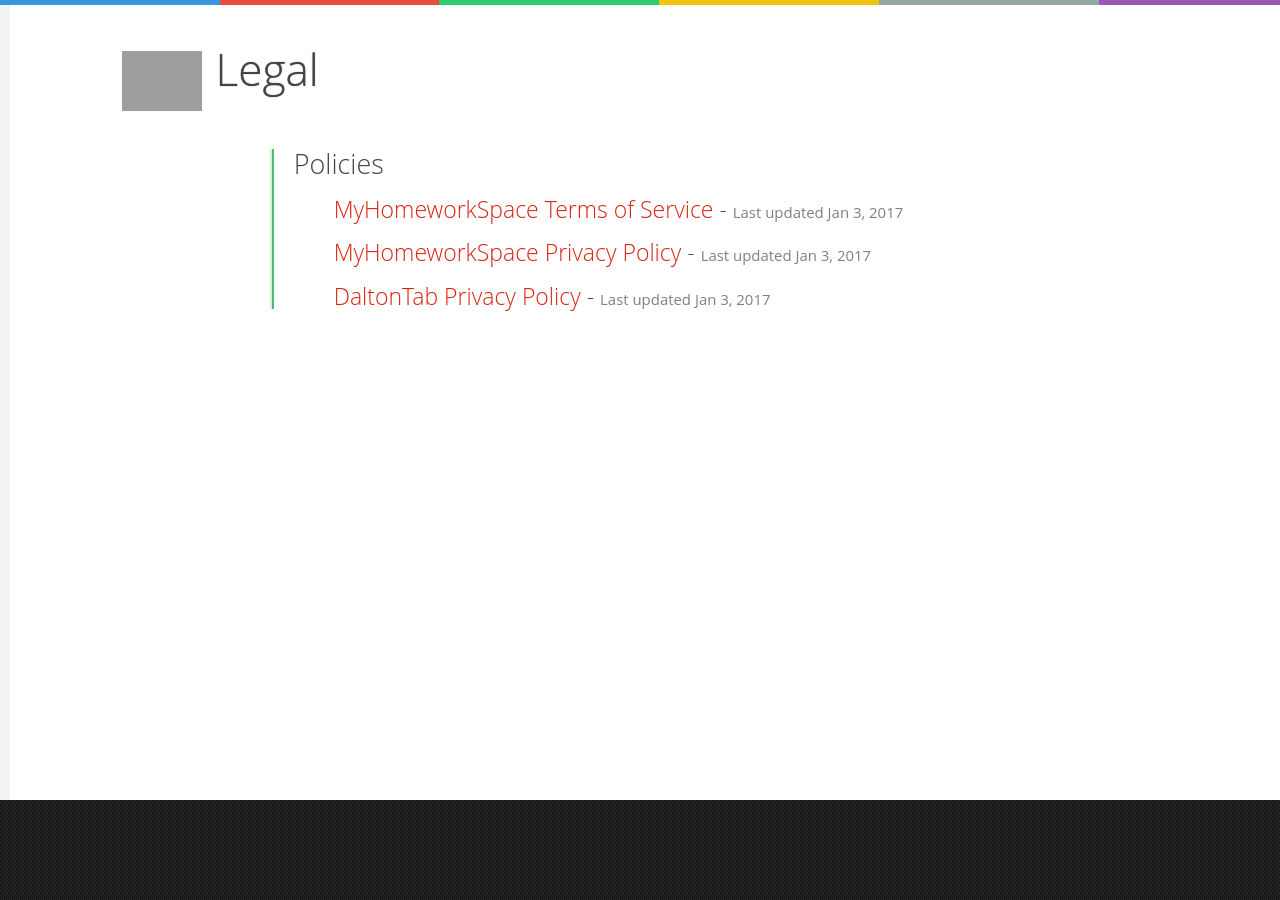
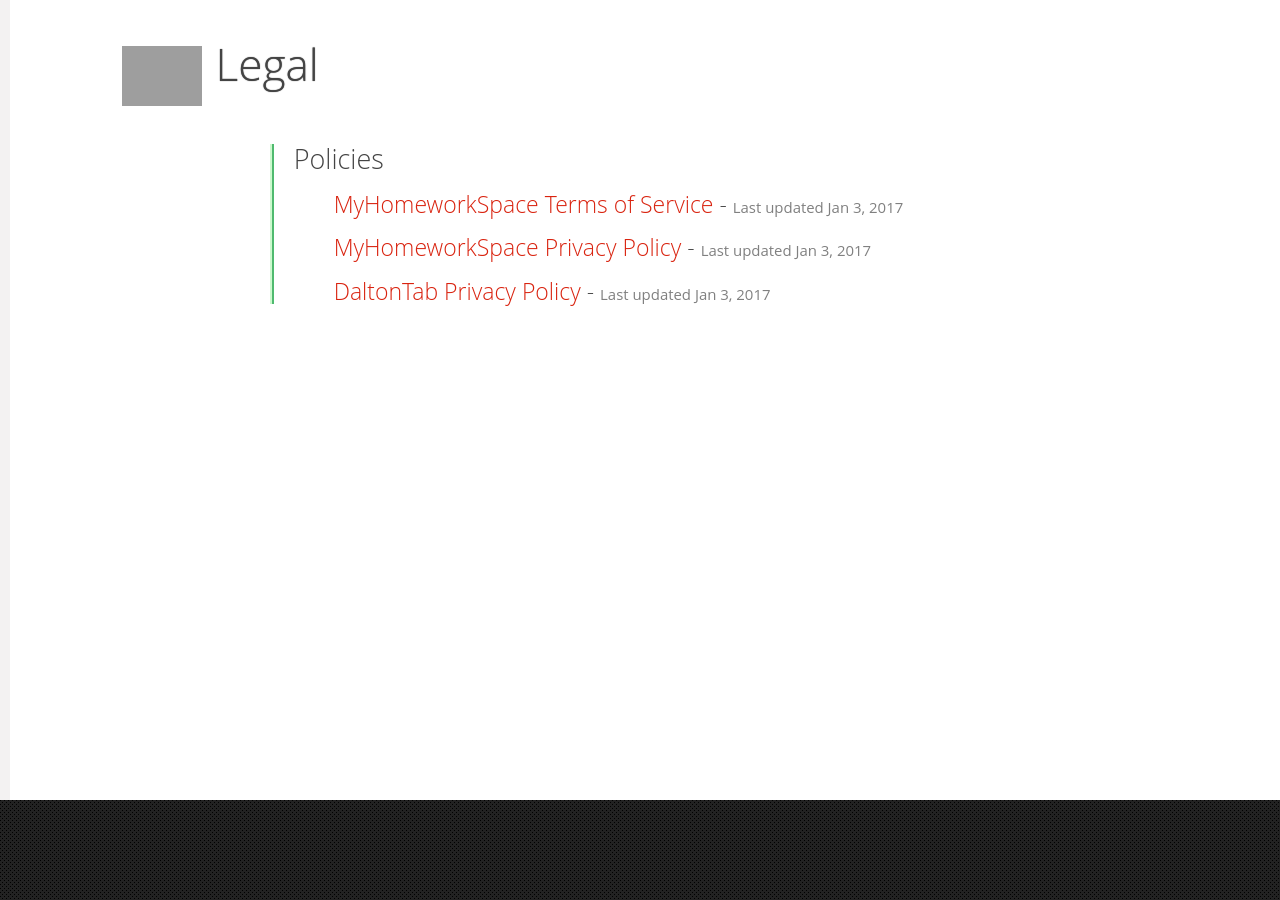
Before and after one commit to MyHomeworkSpace/PrivacyPolicy, a Jekyll site: the page built from index.html, in a window 1280 px wide. Built offline with Jekyll 4.4.1, drawn with Linux system fonts in a browser that asks for light colours; grey boxes are pictures that could not be loaded.

Commit message:
remove color bar

```diff
--- a/_sass/_layout.scss
+++ b/_sass/_layout.scss
@@ -25,26 +25,6 @@
     display: inline-block;
     width: 16.6667%;
     padding: 0;
-}
-
-
-.bar1 {
-    border-top: 5px solid #3498db;
-}
-.bar2 {
-    border-top: 5px solid #e74c3c;
-}
-.bar3 {
-    border-top: 5px solid #2ecc71;
-}
-.bar4 {
-    border-top: 5px solid #f1c40f;
-}
-.bar5 {
-    border-top: 5px solid #95a5a6;
-}
-.bar6 {
-    border-top: 5px solid #9b59b6;
 }
 
 .page-content {
```
